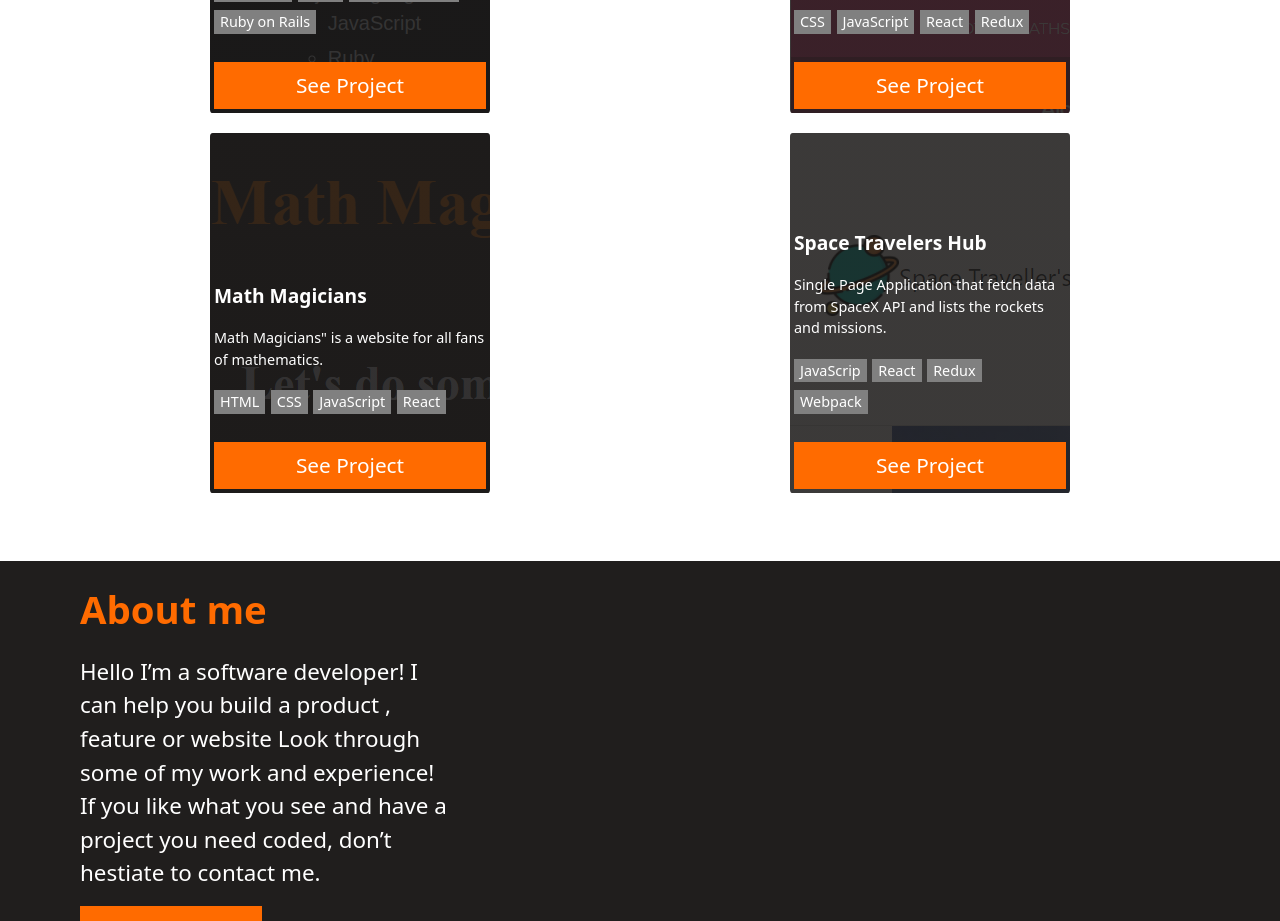
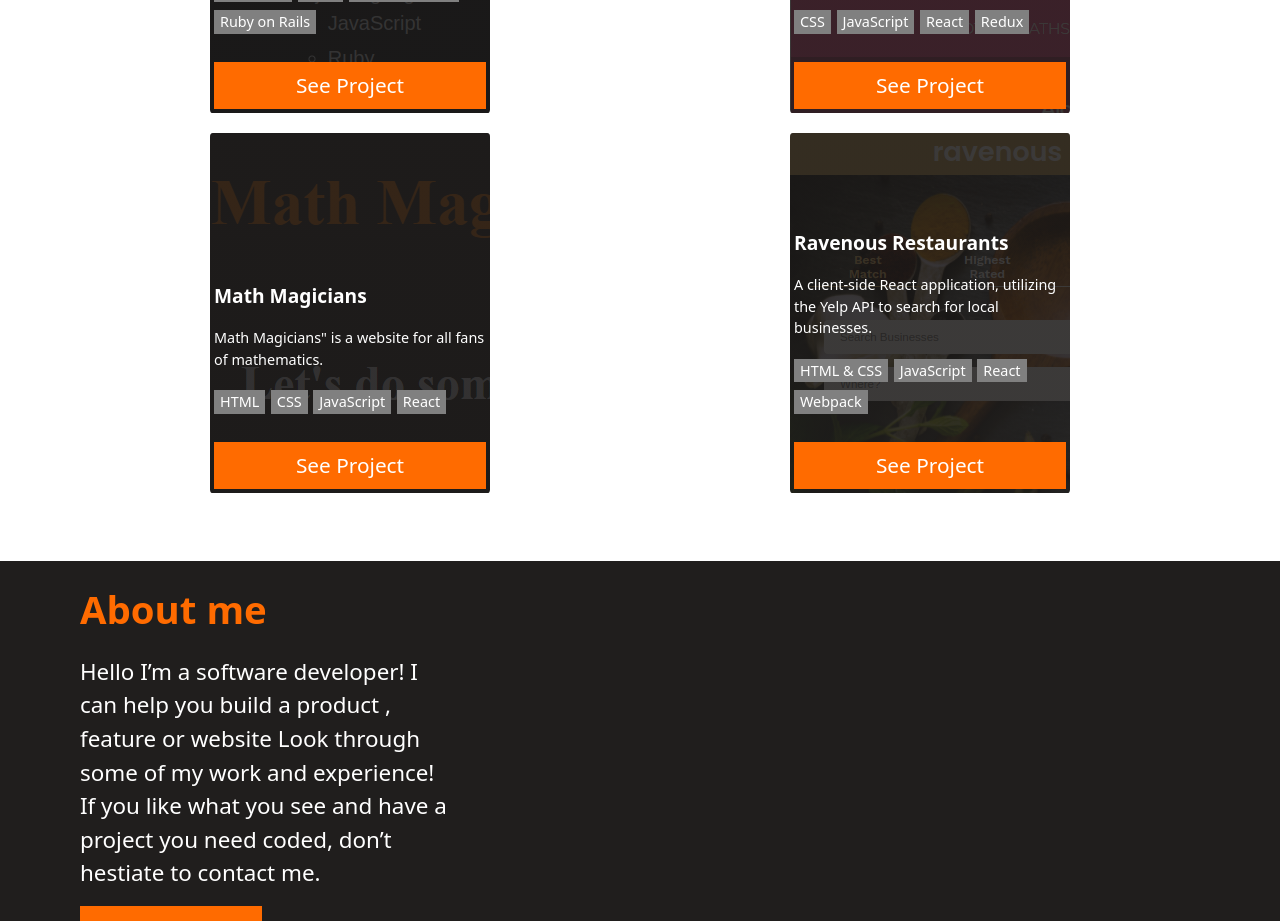
Before and after one commit to tiagorahal/portfolio-page, a React (Create React App) app: page / in a window 1280 px wide. Shown: the part 1540-2461 px from the top of the page. Built offline with nearby package versions, Linux system fonts and the light colour scheme.

Commit message:
Update fourth project

```diff
--- a/src/components/projectComponent/projectComponent.js
+++ b/src/components/projectComponent/projectComponent.js
@@ -41,14 +41,14 @@ const mockDataTwo = [
     keys: 'three',
   },
   {
-    projectTitle: 'Space Travelers Hub',
-    projectText: 'Single Page Application that fetch data from SpaceX API and lists the rockets and missions.',
+    projectTitle: 'Ravenous Restaurants',
+    projectText: 'A client-side React application, utilizing the Yelp API to search for local businesses.',
     projectClass: 'projectFour inner-content d-flex flex-column justify-content-end p-1',
-    firstButton: 'JavaScrip',
-    secondButton: 'React',
-    thirdButton: 'Redux',
+    firstButton: 'HTML & CSS',
+    secondButton: 'JavaScript',
+    thirdButton: 'React',
     fourthButton: 'Webpack',
-    projectLink: 'https://github.com/tiagorahal/space-travaler-hub',
+    projectLink: 'https://github.com/tiagorahal/ravenous-react',
     keys: 'four',
   },
 
--- a/src/styles/projectBottom.css
+++ b/src/styles/projectBottom.css
@@ -18,6 +18,6 @@
 }
 
 .projectFour {
-  background: linear-gradient(#1c1a19dc 100%, rgba(0, 0, 0, 0.5) 100%), url("../assets/images/space.png");
+  background: linear-gradient(#1c1a19dc 100%, rgba(0, 0, 0, 0.5) 100%), url("../assets/images/rav.png");
   border-radius: 1%;
 }
```
Also changed, not shown: src/assets/images/rav.png (added).
